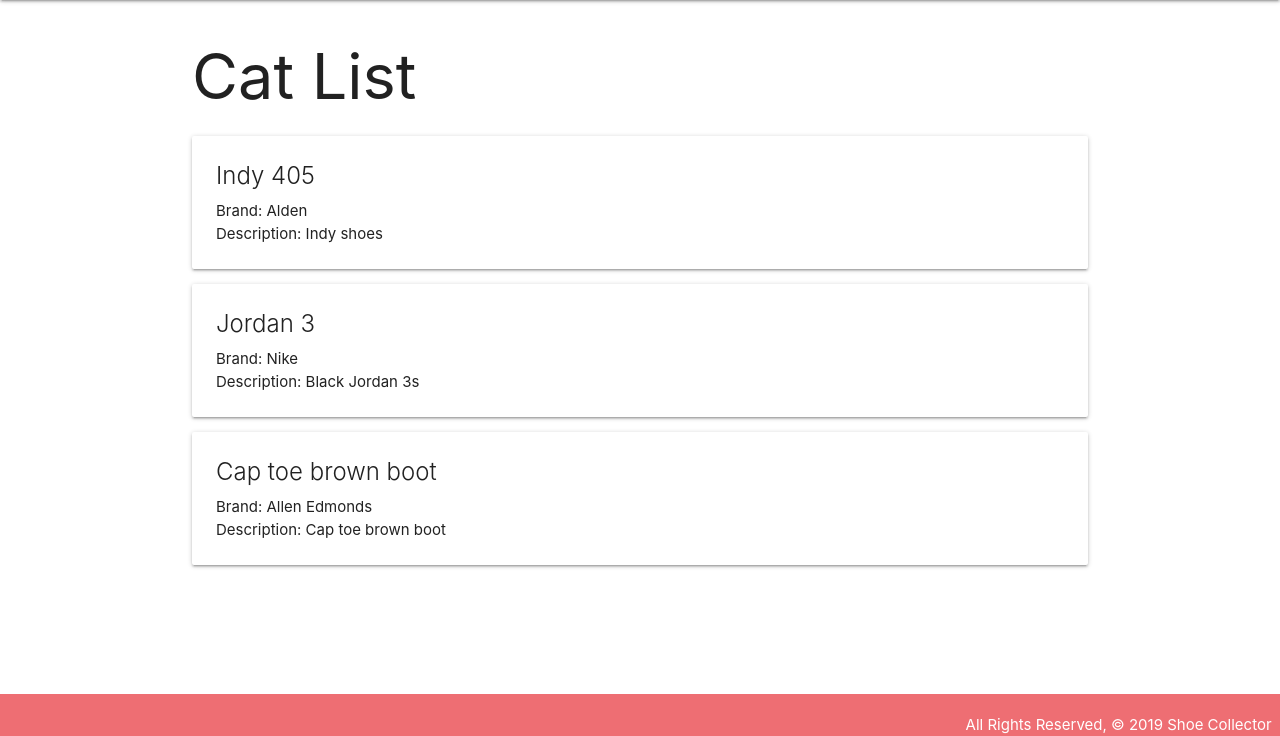
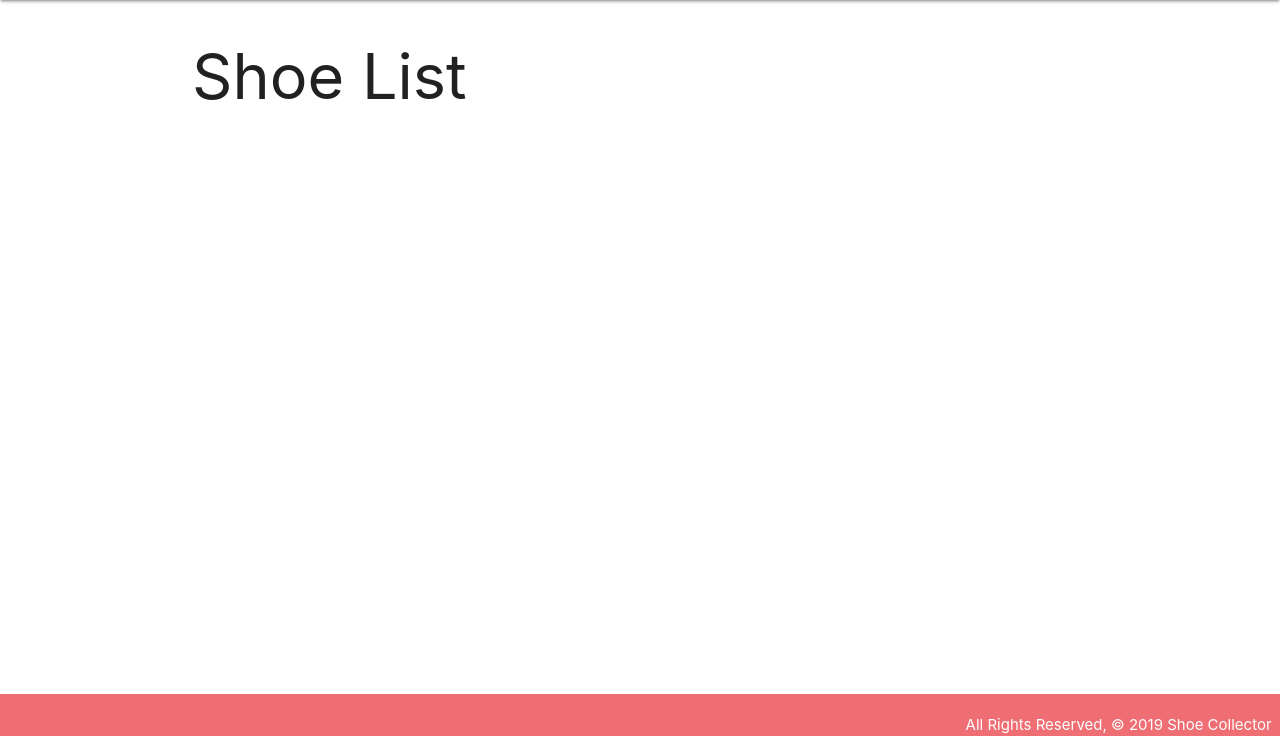
Before and after one commit to mikebailey-ga/shoecollector, a Django app: page /shoes/ in a window 1280 px wide. Shown: the part 64-800 px from the top of the page. Run offline with Django 3.2, Linux system fonts and the light colour scheme; data that the repository does not hold is empty.

Commit message:
end of day

```diff
--- a/main_app/admin.py
+++ b/main_app/admin.py
@@ -1,3 +1,4 @@
 from django.contrib import admin
-
+from .models import Shoe
 # Register your models here.
+admin.site.register(Shoe)
--- /dev/null
+++ b/main_app/templates/index.html
@@ -0,0 +1,6 @@
+{% extends 'base.html' %}
+{% block content %}
+
+<h1>Welcome!</h1>
+
+{% endblock %}
--- a/main_app/templates/shoes/index.html
+++ b/main_app/templates/shoes/index.html
@@ -1,7 +1,7 @@
 {% extends 'base.html' %}
 {% block content %}
 
-<h1>Cat List</h1>
+<h1>Shoe List</h1>
 
 {% for shoe in shoes %}
     <div class="card">
--- a/main_app/views.py
+++ b/main_app/views.py
@@ -1,25 +1,15 @@
 from django.shortcuts import render
 from django.http import HttpResponse
+from .models import Shoe
 # Create your views here.
 
-class Shoe:
-    def __init__(self, name, brand, description, kind):
-        self.name = name
-        self.brand = brand
-        self.description = description
-        self.kind = kind
-
-shoes = [
-    Shoe('Indy 405', 'Alden', 'Indy shoes', 'work boot'),
-    Shoe('Jordan 3', 'Nike', 'Black Jordan 3s', 'basketball'),
-    Shoe('Cap toe brown boot', 'Allen Edmonds', 'Cap toe brown boot', 'boot')
-]
 
 def home(request):
-    return HttpResponse('<h1>Test</h1>')
+    return render(request,'index.html')
 
 def about(request):
     return render(request, 'about.html')
 
 def shoes_index(request):
+    shoes = Shoe.objects.all()
     return render(request, 'shoes/index.html', {'shoes': shoes})
```
Also changed, not shown: main_app/models.py (+9 -0 lines), main_app/migrations/0001_initial.py (added), main_app/migrations/0002_auto_20190611_1838.py (added).
